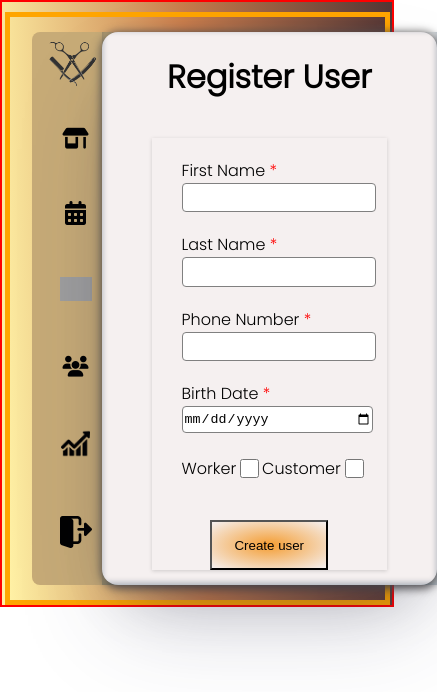
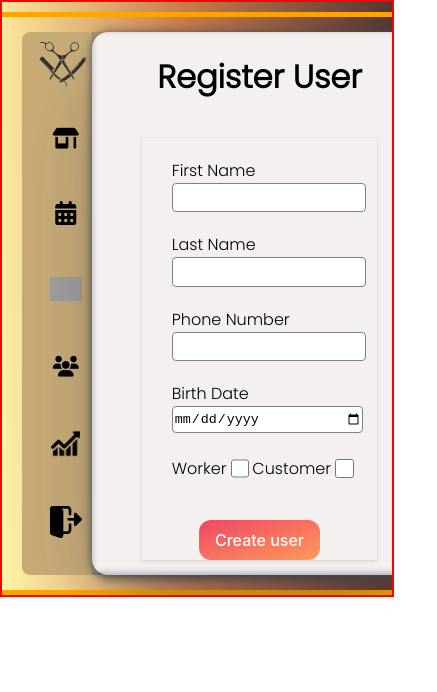
Before and after one commit to Wissam111/Barber-Admin-DashBoard, a React (Create React App) app: page /users in a window 390 px wide. Shown: the top 692 px of the page, 437 px wide, since content can reach past the window. Built offline with nearby package versions, Linux system fonts and the light colour scheme; no server answers; grey boxes are pictures that could not be loaded.

Commit message:
small update

```diff
--- a/src/components/CustomerSection/RegisterForm.jsx
+++ b/src/components/CustomerSection/RegisterForm.jsx
@@ -58,7 +58,8 @@ function RegisterForm(props) {
             </div>
           )} */}
         </div>
-        <input className="submitBtn" type="submit" value={"Create user"} />
+        <input className="submitBtn"  type="submit" value={"Create user"} />
+
         {/* Create User
         </input> */}
       </form>
--- a/src/components/HomeSection/CustomerRow.jsx
+++ b/src/components/HomeSection/CustomerRow.jsx
@@ -56,7 +56,7 @@ function CustomerRow(props) {
           ? appoint.worker.firstName + " " + appoint.worker.lastName
           : "non"}
       </td>
-      <td>
+      <td className="actionTd">
         <button className="moreInfoBtn" onClick={() => handleDelete(appoint)}>
           <i className="fa-solid fa-trash-can"></i>
         </button>
@@ -66,6 +66,8 @@ function CustomerRow(props) {
           checked={appoint.status == "done"}
           onChange={(event) => handleDone(event, appoint)}
         ></input>
+
+
       </td>
     </tr>
   );
--- a/src/components/SummerySection/Chart.jsx
+++ b/src/components/SummerySection/Chart.jsx
@@ -34,38 +34,14 @@ function Chart(props) {
       title: {
         display: true,
         text:
-          new Date(date).getFullYear() + "" + isDoneDeal
+          `${new Date(date).getFullYear()} ${ isDoneDeal
             ? `Done Deals`
-            : "Profit",
+            : "Revenue"}`,
       },
     },
   };
 
-  // function updateChart() {
-  //   let tempD = [...appointmentsData].filter((appoint) => {
-  //     let appD = new Date(appoint.start_time);
 
-  //     return (
-  //       new Date(date).getFullYear() == appD.getFullYear() &&
-  //       appoint.status == "done"
-  //     );
-  //   });
-  //   const _ = require("lodash");
-  //   // console.log(props.appointmentsData);
-
-  //   const monthsDataObject = _.groupBy(tempD, ({ start_time }) =>
-  //     new Date(start_time).getMonth()
-  //   );
-  //   let mothsD = [0, 0, 0, 0, 0, 0, 0, 0, 0, 0, 0, 0];
-  //   Object.keys(monthsDataObject).forEach((objkey) => {
-  //     mothsD[objkey] = monthsDataObject[objkey].length;
-  //   });
-  //   setMonthsData(mothsD);
-  // }
-
-  // React.useEffect(() => {
-  //   updateChart();
-  // }, [date]);
 
   const data = {
     labels: [
@@ -89,7 +65,7 @@ function Chart(props) {
         lineTension: 0.1,
         backgroundColor: "rgba(75,192,192,0.4)",
         // borderColor: "rgba(75,192,192,1)",
-        borderColor: isDoneDeal ? "rgba(75,192,192,1)" : "red",
+        borderColor: "rgba(75,192,192,1)" ,
         borderCapStyle: "butt",
         borderDash: [],
         borderDashOffset: 0.0,
--- a/src/components/SummerySection/SummeryView.jsx
+++ b/src/components/SummerySection/SummeryView.jsx
@@ -35,7 +35,7 @@ function SummeryView(props) {
             className={isProfit ? "selectBtn activeS" : "selectBtn"}
             onClick={() => setIsProfit(true)}
           >
-            Profit
+            Revenue
           </button>
           <button
             className={!isProfit ? "selectBtn activeS" : "selectBtn"}
--- a/src/css/style.css
+++ b/src/css/style.css
@@ -19,6 +19,7 @@ body {
   -webkit-box-direction: normal;
       -ms-flex-direction: row;
           flex-direction: row;
+  overflow: hidden;
   background: linear-gradient(87.4deg, #fff1a5 1.9%, #c87d4c 49.7%, #533636 100.5%);
 }
 
@@ -26,8 +27,8 @@ body {
   border: 5px solid orange;
   margin-top: 10px;
   padding: 15px 12px;
-  width: 90%;
-  height: 83%;
+  width: 95%;
+  height: 75%;
   display: -webkit-box;
   display: -ms-flexbox;
   display: flex;
@@ -39,7 +40,7 @@ body {
 .users-container,
 .agenda-container,
 .summery-container {
-  width: 85%;
+  width: 93%;
   height: 100%;
   border-radius: 1em;
   display: -webkit-box;
@@ -209,6 +210,7 @@ body {
   border-radius: 0.4em;
   font-weight: lighter;
   position: relative;
+  margin: 5px 0;
 }
 
 .precentage-wrapper {
@@ -414,6 +416,7 @@ body {
   -webkit-box-direction: normal;
       -ms-flex-direction: row;
           flex-direction: row;
+  overflow: hidden;
 }
 
 .staff-container {
@@ -923,7 +926,7 @@ body {
   margin-right: 2em;
 }
 
-.registerform-container .input-wrapper label:after {
+.registerform-container .input-wrapper .checkBoxlabel:after {
   content: " *";
   color: red;
 }
@@ -952,15 +955,48 @@ body {
   width: 8%;
 }
 
-.registerform-container .checkboxType label:after {
+.registerform-container .checkboxType .checkBoxlabel:after {
   content: "";
 }
 
-.registerform-container .submitBtn {
-  height: 50px;
-  min-width: 20%;
+/* CSS */
+.submitBtn {
+  background: -webkit-gradient(linear, left top, right bottom, from(#EF4765), to(#FF9A5A));
+  background: linear-gradient(to bottom right, #EF4765, #FF9A5A);
+  border: 0;
+  border-radius: 12px;
+  color: #FFFFFF;
   cursor: pointer;
-  background: radial-gradient(ellipse at center, #f49d32 0, rgba(75, 251, 181, 0) 100%);
+  display: inline-block;
+  font-family: -apple-system,system-ui,"Segoe UI",Roboto,Helvetica,Arial,sans-serif;
+  font-size: 16px;
+  font-weight: 500;
+  line-height: 2.5;
+  outline: transparent;
+  padding: 0 1rem;
+  text-align: center;
+  text-decoration: none;
+  -webkit-transition: -webkit-box-shadow .2s ease-in-out;
+  transition: -webkit-box-shadow .2s ease-in-out;
+  transition: box-shadow .2s ease-in-out;
+  transition: box-shadow .2s ease-in-out, -webkit-box-shadow .2s ease-in-out;
+  -moz-user-select: none;
+   -ms-user-select: none;
+       user-select: none;
+  -webkit-user-select: none;
+  -ms-touch-action: manipulation;
+      touch-action: manipulation;
+  white-space: nowrap;
+}
+
+.submitBtn:not([disabled]):focus {
+  -webkit-box-shadow: 0 0 0.25rem rgba(0, 0, 0, 0.5), -0.125rem -0.125rem 1rem rgba(239, 71, 101, 0.5), 0.125rem 0.125rem 1rem rgba(255, 154, 90, 0.5);
+          box-shadow: 0 0 0.25rem rgba(0, 0, 0, 0.5), -0.125rem -0.125rem 1rem rgba(239, 71, 101, 0.5), 0.125rem 0.125rem 1rem rgba(255, 154, 90, 0.5);
+}
+
+.submitBtn:not([disabled]):hover {
+  -webkit-box-shadow: 0 0 0.25rem rgba(0, 0, 0, 0.5), -0.125rem -0.125rem 1rem rgba(239, 71, 101, 0.5), 0.125rem 0.125rem 1rem rgba(255, 154, 90, 0.5);
+          box-shadow: 0 0 0.25rem rgba(0, 0, 0, 0.5), -0.125rem -0.125rem 1rem rgba(239, 71, 101, 0.5), 0.125rem 0.125rem 1rem rgba(255, 154, 90, 0.5);
 }
 
 .agenda-container .table-container {
@@ -1378,7 +1414,6 @@ body {
   display: -webkit-box;
   display: -ms-flexbox;
   display: flex;
-  border: 2px solid red;
   -webkit-box-align: center;
       -ms-flex-align: center;
           align-items: center;
@@ -1388,9 +1423,9 @@ body {
 }
 
 .summery-info h1 {
-  border: 2px solid red;
   width: 10em;
   color: #5c5b5b;
+  margin-left: 1em;
 }
 
 .summery-info .picki {
@@ -1404,6 +1439,8 @@ body {
 .summery-info .picki .selectBtn {
   background-color: #ffffff;
   border: 0;
+  width: 110px;
+  height: 40px;
   border-radius: 0.5rem;
   -webkit-box-sizing: border-box;
           box-sizing: border-box;
@@ -1422,6 +1459,7 @@ body {
   text-decoration-thickness: auto;
   -webkit-box-shadow: 0 1px 3px 0 rgba(0, 0, 0, 0.1), 0 1px 2px 0 rgba(0, 0, 0, 0.06);
           box-shadow: 0 1px 3px 0 rgba(0, 0, 0, 0.1), 0 1px 2px 0 rgba(0, 0, 0, 0.06);
+  text-align: center;
   cursor: pointer;
   -moz-user-select: none;
    -ms-user-select: none;
@@ -1453,6 +1491,7 @@ body {
 .summery-chart {
   width: 80%;
   margin: 10px 5px;
+  margin: 10px 20px;
 }
 
 @media (max-width: 825px) {
@@ -1466,9 +1505,6 @@ body {
   .registerform-container {
     width: 100%;
   }
-  .registerform-container .submitBtn {
-    min-width: 50%;
-  }
 }
 
 .settingsLayout {
--- a/src/css/style.scss
+++ b/src/css/style.scss
@@ -14,7 +14,7 @@ body {
   // align-items: center;
   border: 2px solid red;
   flex-direction: row;
-
+ overflow: hidden;
   background: linear-gradient(
     87.4deg,
     rgb(255, 241, 165) 1.9%,
@@ -28,8 +28,8 @@ body {
   border: 5px solid orange;
   margin-top: 10px;
   padding: 15px 12px;
-  width: 90%;
-  height: 83%;
+  width: 95%;
+  height: 75%;
   // height: 100%;
   display: flex;
   // align-items: center;
@@ -44,7 +44,7 @@ body {
 .users-container,
 .agenda-container,
 .summery-container {
-  width: 85%;
+  width: 93%;
   height: 100%;
   // border: 2px solid red;
   border-radius: 1em;
@@ -187,6 +187,7 @@ body {
   border-radius: 0.4em;
   font-weight: lighter;
   position: relative;
+  margin: 5px 0;
 }
 .precentage-wrapper {
   // border: 2px solid red;
@@ -428,6 +429,7 @@ body {
   display: flex;
   // border: 2px solid red;
   flex-direction: row;
+  overflow: hidden;
 }
 
 .staff-container {
@@ -819,7 +821,7 @@ body {
     width: 100%;
     margin-right: 2em;
 
-    label:after {
+    .checkBoxlabel:after {
       content: " *";
       color: red;
     }
@@ -838,21 +840,54 @@ body {
     .Checkbox {
       width: 8%;
     }
-    label:after {
+    .checkBoxlabel:after {
       content: "";
     }
   }
 
-  .submitBtn {
-    height: 50px;
-    min-width: 20%;
-    cursor: pointer;
-    background: radial-gradient(
-      ellipse at center,
-      #f49d32 0,
-      rgba(75, 251, 181, 0) 100%
-    );
-  }
+  // .submitBtn {
+  //   // height: 50px;
+  //   // min-width: 20%;
+  //   // cursor: pointer;
+  //   background: radial-gradient(
+  //     ellipse at center,
+  //     #f49d32 0,
+  //     rgba(75, 251, 181, 0) 100%
+  //   );
+  // }
+}
+// <!-- HTML !-->
+// <button class="button-62" role="button">Button 62</button>
+
+/* CSS */
+.submitBtn {
+  background: linear-gradient(to bottom right, #EF4765, #FF9A5A);
+  border: 0;
+  border-radius: 12px;
+  color: #FFFFFF;
+  cursor: pointer;
+  display: inline-block;
+  font-family: -apple-system,system-ui,"Segoe UI",Roboto,Helvetica,Arial,sans-serif;
+  font-size: 16px;
+  font-weight: 500;
+  line-height: 2.5;
+  outline: transparent;
+  padding: 0 1rem;
+  text-align: center;
+  text-decoration: none;
+  transition: box-shadow .2s ease-in-out;
+  user-select: none;
+  -webkit-user-select: none;
+  touch-action: manipulation;
+  white-space: nowrap;
+}
+
+.submitBtn:not([disabled]):focus {
+  box-shadow: 0 0 .25rem rgba(0, 0, 0, 0.5), -.125rem -.125rem 1rem rgba(239, 71, 101, 0.5), .125rem .125rem 1rem rgba(255, 154, 90, 0.5);
+}
+
+.submitBtn:not([disabled]):hover {
+  box-shadow: 0 0 .25rem rgba(0, 0, 0, 0.5), -.125rem -.125rem 1rem rgba(239, 71, 101, 0.5), .125rem .125rem 1rem rgba(255, 154, 90, 0.5);
 }
 
 //************************* Agenda ***********************//
@@ -1241,15 +1276,16 @@ body {
 
 .summery-info {
   display: flex;
-  border: 2px solid red;
+  // border: 2px solid red;
   // width: 100%;
   align-items: center;
   // gap: 2em;
   justify-content: space-between;
   h1 {
-    border: 2px solid red;
+    // border: 2px solid red;
     width: 10em;
     color: rgb(92, 91, 91);
+    margin-left: 1em;
   }
   .picki {
     display: flex;
@@ -1259,6 +1295,8 @@ body {
     .selectBtn {
       background-color: #ffffff;
       border: 0;
+      width: 110px;
+      height: 40px;
       border-radius: 0.5rem;
       box-sizing: border-box;
       color: #111827;
@@ -1275,6 +1313,7 @@ body {
       text-decoration-thickness: auto;
       box-shadow: 0 1px 3px 0 rgba(0, 0, 0, 0.1),
         0 1px 2px 0 rgba(0, 0, 0, 0.06);
+        text-align: center;
       cursor: pointer;
       user-select: none;
       -webkit-user-select: none;
@@ -1307,6 +1346,7 @@ body {
   // border: 2px solid red;
   width: 80%;
   margin: 10px 5px;
+  margin: 10px 20px;
 }
 
 @media (max-width: 825px) {
@@ -1324,9 +1364,9 @@ body {
   }
   .registerform-container {
     width: 100%;
-    .submitBtn {
-      min-width: 50%;
-    }
+    // .submitBtn {
+    //   min-width: 50%;
+    // }
   }
 }
 
```
Also changed, not shown: 1 other file (tests, documents, lock files or other folders).
